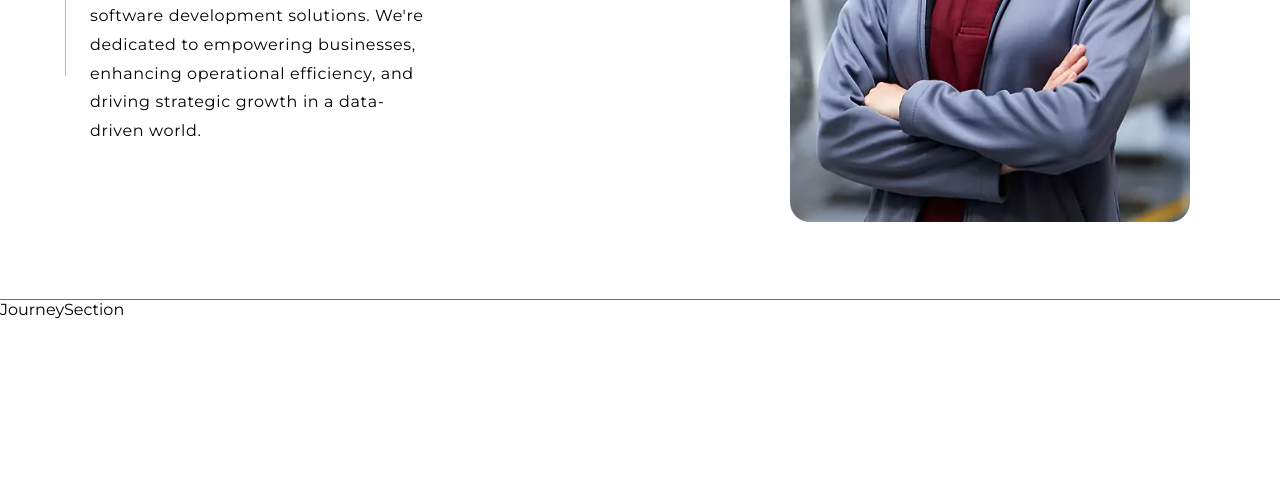
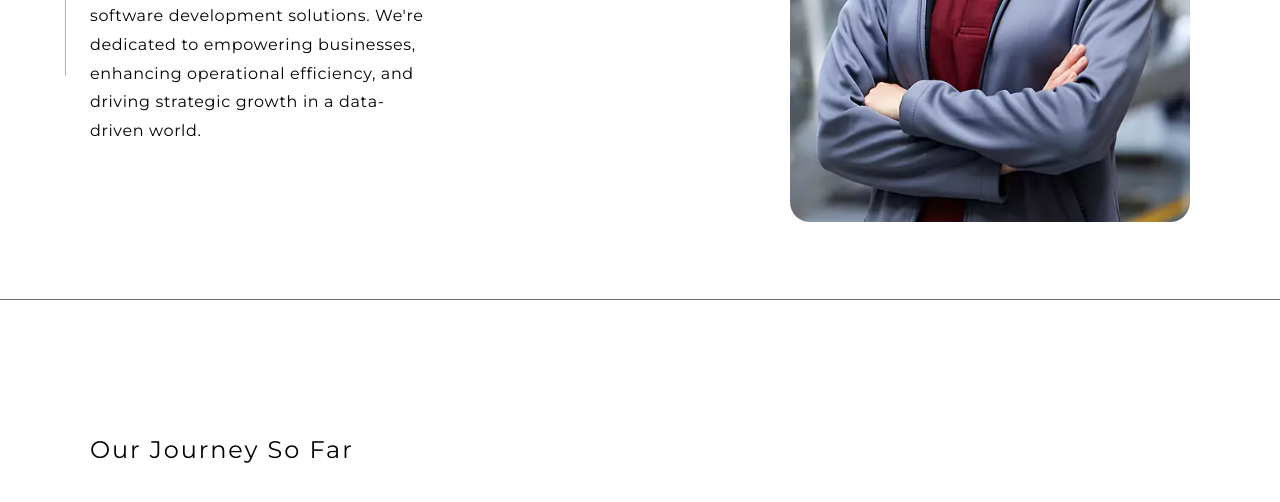
Before and after one commit to Moamal-2000/aster-information, a React (Vite) app: page /about in a window 1280 px wide. Shown: the part 1309-1811 px from the top of the page. Built offline with nearby package versions, Linux system fonts and the light colour scheme.

Commit message:
feat: setup JourneySection title with basic styles

```diff
--- a/src/Components/Pages/About/JourneySection/JourneySection.jsx
+++ b/src/Components/Pages/About/JourneySection/JourneySection.jsx
@@ -1,8 +1,12 @@
-import s from "./JourneySection.module.scss"
+import s from "./JourneySection.module.scss";
 
 const JourneySection = () => {
   return (
-    <section className={s.journeySection}>JourneySection</section>
-  )
-}
-export default JourneySection
+    <section className={s.journeySection}>
+      <div className="container" data-container>
+        <h2>Our Journey So Far</h2>
+      </div>
+    </section>
+  );
+};
+export default JourneySection;
--- a/src/Components/Pages/About/JourneySection/JourneySection.module.scss
+++ b/src/Components/Pages/About/JourneySection/JourneySection.module.scss
@@ -2,4 +2,16 @@
 
 .journeySection {
   background-color: var(--website-bg);
+  padding: 128px 0 136px;
 }
+
+.journeySection [data-container] {
+
+}
+
+.journeySection h2 {
+  letter-spacing: .08em;
+  line-height: 1.8em;
+  font-size: 1.5rem;
+  font-weight: 400;
+}
```
